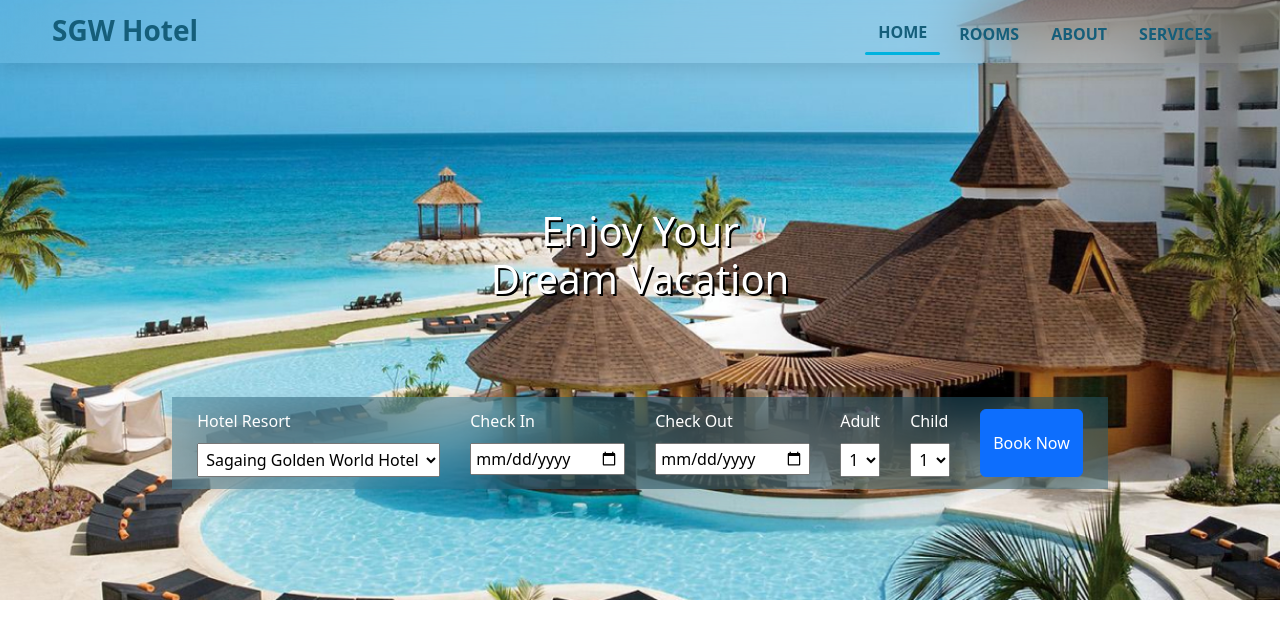
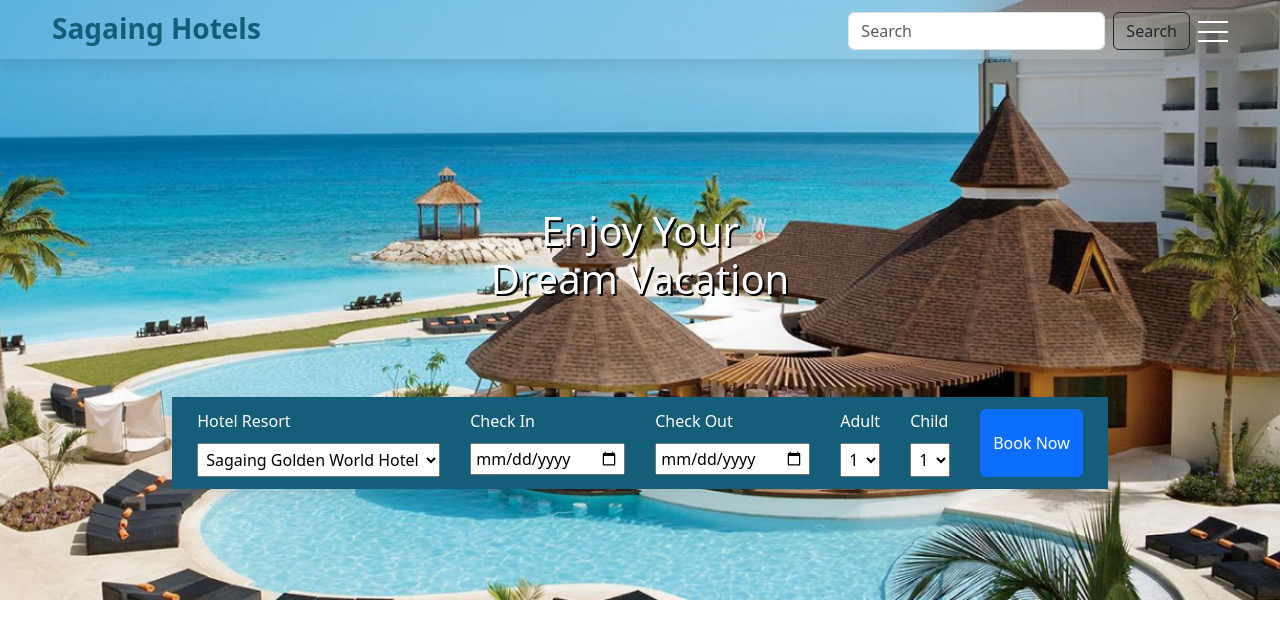
Before and after one commit to Herry-Jacker/sagaing-hotels, a React app: page / in a window 1280 px wide. Shown: the top 638 px of the page. Built offline with nearby package versions, Linux system fonts and the light colour scheme.

Commit message:
Modified: Nav

```diff
--- a/src/App.js
+++ b/src/App.js
@@ -6,11 +6,10 @@ import Home from './pages/home/Home';
 export const ActiveContext = createContext(null);
 
 export default function App() {
-  const [activeItem, setActiveItem] = useState('home');
   return (
-    <ActiveContext.Provider value={{ activeItem, setActiveItem }}>
+    <>
       <Nav/>
       <Home/>
-    </ActiveContext.Provider>
+    </>
   )
 }
--- a/src/components/bookFilterBox/filterBox.css
+++ b/src/components/bookFilterBox/filterBox.css
@@ -1,5 +1,5 @@
 .filter-box {
-    background: rgba(21, 94, 122, 0.4) !important;
+    background: rgba(21, 94, 122, 1) !important;
     box-shadow: 0 6px 16px rgba(0,0,0,.1);
     backdrop-filter: blur(28px) !important;
     margin: 0 auto;
--- a/src/components/nav/Nav.jsx
+++ b/src/components/nav/Nav.jsx
@@ -1,6 +1,5 @@
 import React, { useContext } from 'react';
-import './nav.css'
-import { ActiveContext } from '../../App';
+import './nav.css';
 
 const FixNav = {
     position: "fixed",
@@ -8,68 +7,42 @@ const FixNav = {
     zIndex: 1200,
 }
 
-const NavItems = ({modal}) => {
-    const {activeItem, setActiveItem} = useContext(ActiveContext);
-    return (
-        <>
-            <li className={activeItem === 'home' ? 'nav-item active' : 'nav-item'}>
-                <a className="nav-link Pcolor" data-bs-dismiss={modal} href="#">HOME</a>
-            </li>
-            <li className={activeItem === 'room' ? 'nav-item active' : 'nav-item'}>
-                <a className="nav-link Pcolor" data-bs-dismiss={modal} href="#">ROOMS</a>
-            </li>
-            <li className={activeItem === 'about' ? 'nav-item active' : 'nav-item'}>
-                <a className="nav-link Pcolor" data-bs-dismiss={modal} href="#">ABOUT</a>
-            </li>
-            <li className={activeItem === 'service' ? 'nav-item active' : 'nav-item'}>
-                <a className="nav-link Pcolor" data-bs-dismiss={modal} href='#'>SERVICES</a>
-            </li>
-        </>
-    )
-}
+export default function Nav() {
 
-const Modal = () => {
+  const changeMenu = () => {
+    document.querySelector('.toggle_menu').classList.toggle("mobile-active");
+  }
+
   return (
-    <div className="modal d-md-none fade overflow-visible h-90" id="exampleModal" tabindex="-1" aria-labelledby="exampleModalLabel" aria-hidden="true">
-        <div className="modal-dialog">
-            <div className="modal-content back-filter2 Pcolor">
-                <div className="modal-header">
-                    <h5 className="modal-title" id="exampleModalLabel">Menu</h5>
-                    <i type="button" className="fas fa-xmark fs-3" data-bs-dismiss="modal" aria-label="Close"></i>
-                </div>
-                <div className="modal-body mobile-nav text-center height-100 navbar d-block nav">
-                    <NavItems modal="modal"/>
-                </div>
-            </div>
-        </div>
-    </div>
-  )
-}
-
-function changeNavColor(){
-	const navBarBgcolor = document.querySelector(".transpNav")
-	const navScrollValue = window.scrollY;
-	if(navScrollValue < 0){
-		navBarBgcolor.classList.remove("back-filter");
-	} else{
-		navBarBgcolor.classList.add("back-filter");
-	}
-}
-
-window.addEventListener("scroll", changeNavColor);
-
-export default function Nav() {
-  return (
-    <nav className="navbar transpNav p-0 pt-1 navbar-expand-sm w-100" style={FixNav}>
+    <nav className="navbar back-filter p-0 pt-1 w-100" style={FixNav}>
         <div className='container' style={{maxWidth: 1200}}>
             <a className="navbar-brand pt-2 flex-fill logo" href="#">
-                <h3 className='Pcolor'>SGW Hotel</h3>
+                <h3 className='Pcolor'>Sagaing Hotels</h3>
             </a>
-            <div className="navbar d-none d-md-flex nav">
-                <NavItems/>
+            <form className="d-flex">
+              <input className="form-control me-2" type="search" placeholder="Search" aria-label="Search"/>
+              <button className="btn btn-outline-dark me-2" type="submit">Search</button>
+            </form>
+            <button className="navbar_toggler" type="button" data-bs-toggle="collapse" data-bs-target="#navbarNav" aria-controls="navbarNav" aria-expanded="false" aria-label="Toggle navigation">
+              <span onClick={changeMenu} className="toggle_menu"><span></span></span>
+            </button>
+            <div className="collapse navbar-collapse" id="navbarNav">
+              <div className='flex-fill'></div>
+              <ul className="navbar-nav">
+                  <li className='nav-item'>
+                    <a className="nav-link Pcolor" aria-current="page" href="#">HOME</a>
+                  </li>
+                  <li className='nav-item'>
+                    <a className="nav-link Pcolor" href="#">ROOMS</a>
+                  </li>
+                  <li className='nav-item'>
+                    <a className="nav-link Pcolor" href="#">ABOUT</a>
+                  </li>
+                  <li className='nav-item'>
+                    <a className="nav-link Pcolor" href='#'>SERVICES</a>
+                  </li>
+              </ul>
             </div>
-            <i className='fas d-block d-md-none ms-4 me-2 fa-bars Pcolor fs-3' data-bs-toggle="modal" data-bs-target="#exampleModal"></i>
-            <Modal/>
         </div>
     </nav>
   )
--- a/src/components/nav/nav.css
+++ b/src/components/nav/nav.css
@@ -38,3 +38,78 @@
   box-shadow: 0 6px 16px rgba(0,0,0,.1);
   backdrop-filter: blur(10px) !important;
 }
+
+.navbar_toggler {
+    position: relative;
+    border: none;
+    padding: 0;
+    width: 30px;
+}
+
+.toggle_menu {
+    position: absolute;
+    width: 30px;
+    height: 30px;
+    margin-top: -10px;
+    left: 0px;
+    top: 0px;
+}
+
+.toggle_menu::before {
+    bottom: 9px;
+}
+
+.toggle_menu span::before {
+    top: 0px;
+}
+
+.toggle_menu span::after {
+    top: 9.5px;
+}
+
+.toggle_menu:hover span::before {
+    top: -1px;
+}
+
+.toggle_menu:hover::before {
+    bottom: 8px;
+}
+
+.toggle_menu:before,
+.toggle_menu span,
+.toggle_menu span:before,
+.toggle_menu span:after {
+  background-color: #fff;
+  content: "";
+  display: block;
+  height: 2px;
+  left: 0;
+  position: absolute;
+  -webkit-transform: rotate(0deg);
+  -ms-transform: rotate(0deg);
+  transform: rotate(0deg);
+  -webkit-transition: 0.25s ease-in-out;
+  transition: 0.25s ease-in-out;
+  width: 30px;
+}
+
+.toggle_menu.mobile-active:before {
+    background-color: #fff;
+    -webkit-transform: rotate(45deg);
+    -ms-transform: rotate(45deg);
+    transform: rotate(45deg);
+    top: 10.5px;
+}
+
+    .toggle_menu.mobile-active span {
+    background-color: #fff;
+    -webkit-transform: rotate(-45deg);
+    -ms-transform: rotate(-45deg);
+    transform: rotate(-45deg);
+    top: 10.5px;
+}
+
+    .toggle_menu.mobile-active span:before,
+    .toggle_menu.mobile-active span:after {
+    opacity: 0;
+}
```
